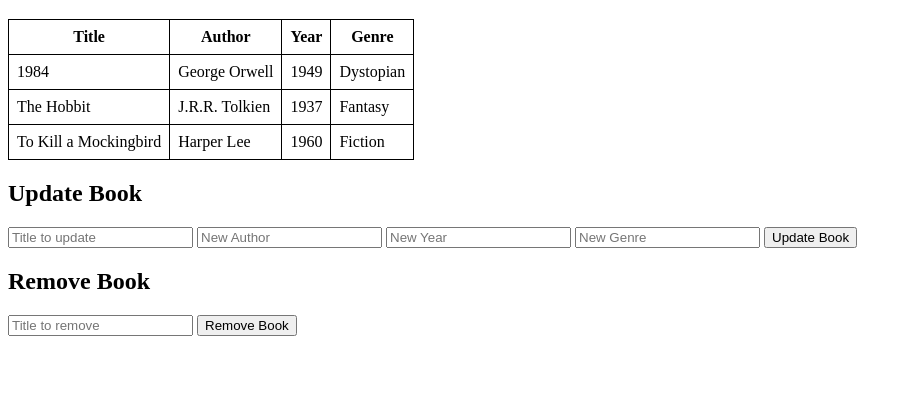
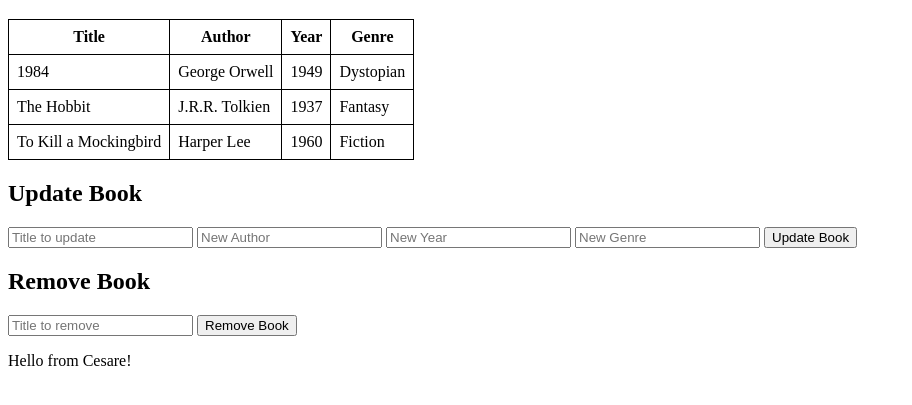
Before and after one commit to quandovedote/book-webapp, a plain HTML site: page index.html in a window 1280 px wide. Shown: the part 61-466 px from the top of the page, without its empty margins (0-912 px from the left). Drawn offline with Linux system fonts and the light colour scheme.

Commit message:
Added hello message to the page

```diff
--- a/index.html
+++ b/index.html
@@ -141,3 +141,4 @@
   </script>
 </body>
 </html>
+<p>Hello from Cesare!</p>
```
